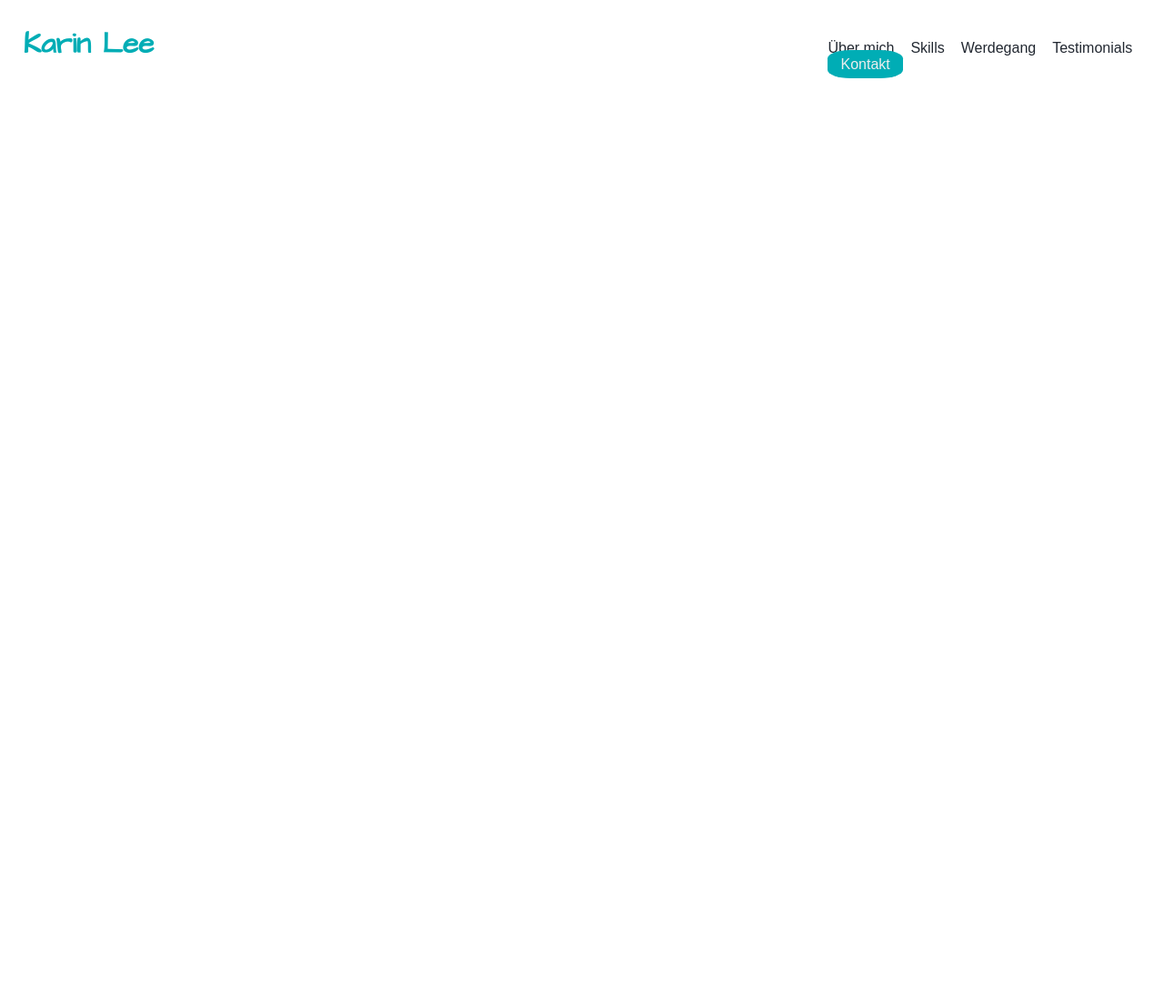
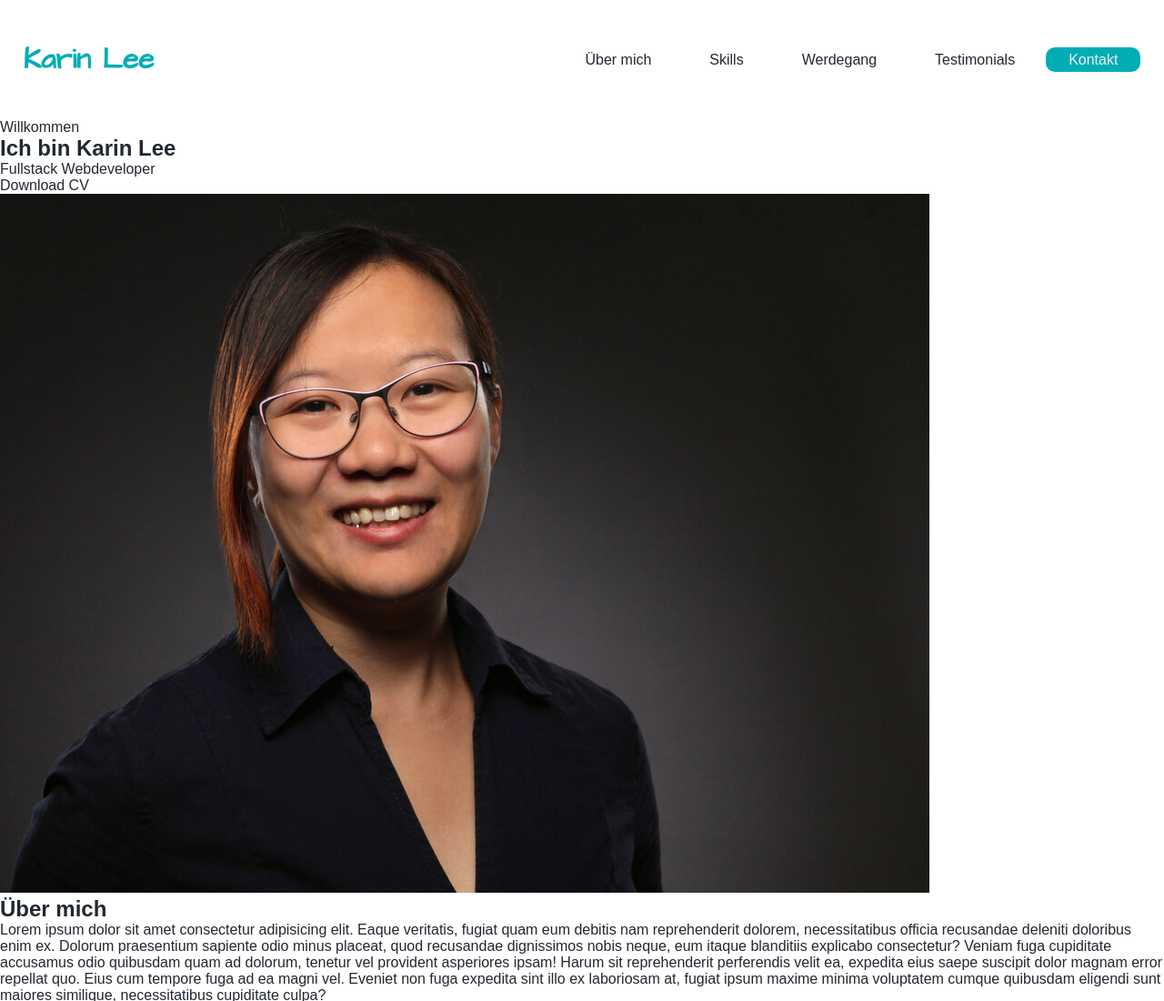
Before and after one commit to kleeblattdev/Portfolio, a plain HTML site: page index.html in a window 1280 px wide. Shown: the top 1100 px of the page at 91% size. Before the commit the page ends 800 px from the top, so only its background shows below. Drawn offline with Linux system fonts and the light colour scheme; a web font is replaced by a local one.

Commit message:
added about me section in html and font-styling in css

```diff
--- a/assets/css/style.css
+++ b/assets/css/style.css
@@ -28,7 +28,7 @@ h1{
     font-family: 'Architects Daughter', cursive;
 }
 
-a{
+a, p, h2{
     font-family: 'Montserrat', sans-serif;
     text-decoration: none;
     color: #222831;
@@ -39,18 +39,20 @@ a{
 header{
     display: flex;
     justify-content: space-between;
-    align-items: baseline;
+    align-items: center;
     height: 10vh;
-    margin: 2%;
+    margin: 2vw;
 }
 
 header nav a{
-    margin: 0 2%;
+    padding: 5px 30px;
 }
 
 .buttonStyle{
     color: #EEEEEE;
     background-color: #00ADB5;
-    padding: 2% 4%;
-    border-radius: 30%;
+    padding: 5px 25px;
+    border-radius: 10px;
 }
+
+/* Main Style - About Me */
--- a/index.html
+++ b/index.html
@@ -18,5 +18,26 @@
             <a href="#" class="buttonStyle">Kontakt</a>
         </nav>
     </header>
+
+    <main>
+        <section>
+            <p>Willkommen</p>
+            <h2>Ich bin Karin Lee</h2>
+            <p>Fullstack Webdeveloper</p>
+            <a href="#">Download CV</a>
+        <div>
+            <img src="./assets/images/profilepic.jpeg" alt="Profilfoto Karin Lee">
+        </div>
+        <article>
+            <h2>Über mich</h2>
+            <p>Lorem ipsum dolor sit amet consectetur adipisicing elit. Eaque veritatis, fugiat quam eum debitis nam reprehenderit dolorem, necessitatibus officia recusandae deleniti doloribus enim ex. Dolorum praesentium sapiente odio minus placeat, quod recusandae dignissimos nobis neque, eum itaque blanditiis explicabo consectetur? Veniam fuga cupiditate accusamus odio quibusdam quam ad dolorum, tenetur vel provident asperiores ipsam! Harum sit reprehenderit perferendis velit ea, expedita eius saepe suscipit dolor magnam error repellat quo. Eius cum tempore fuga ad ea magni vel. Eveniet non fuga expedita sint illo ex laboriosam at, fugiat ipsum maxime minima voluptatem cumque quibusdam eligendi sunt maiores similique, necessitatibus cupiditate culpa?</p>
+        </article>
+        <nav>
+            <a href="https://github.com/kleeblattdev"><img src="./assets/images/github-mark/github-mark.png" class="logoSize" alt="git hub logo"></a>
+            <a href="https://www.linkedin.com/in/karin-lee-370aa2254/"><img src="./assets/images/LinkedIn-Logos/LI-In-Bug.png" class="logoSize" alt="Linked In logo"></a>
+        </nav>
+        </section>
+    </main>
+
 </body>
 </html>
```
Also changed, not shown: assets/images/LinkedIn-Logos/LI-In-Bug.png (added), assets/images/LinkedIn-Logos/LI-Logo.png (added), assets/images/github-mark/github-mark.png (added), assets/images/github-mark/github-mark.svg (added), assets/images/profilepic.jpeg (added), 3 other files.
